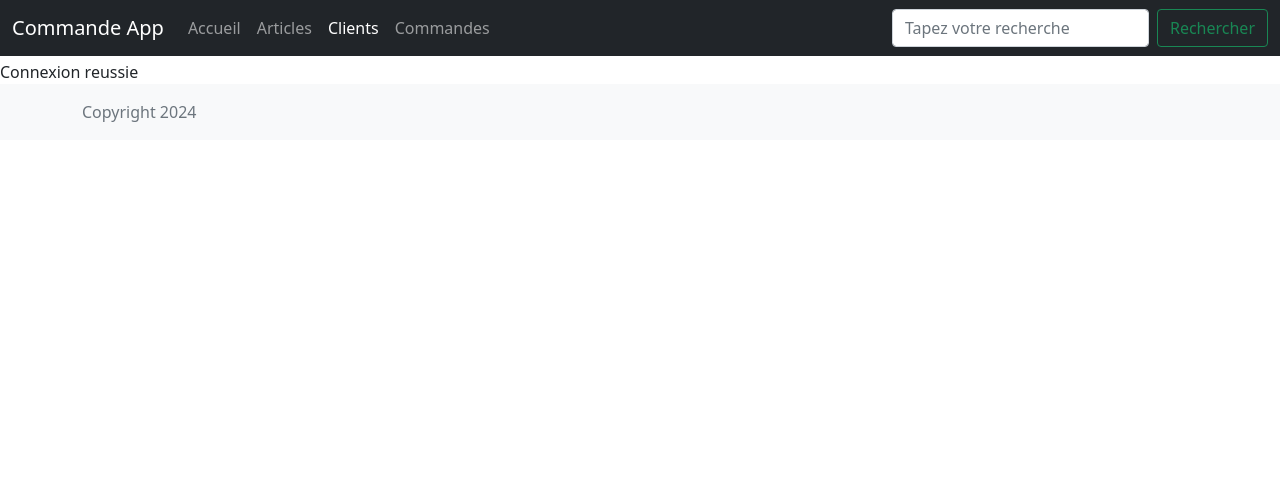
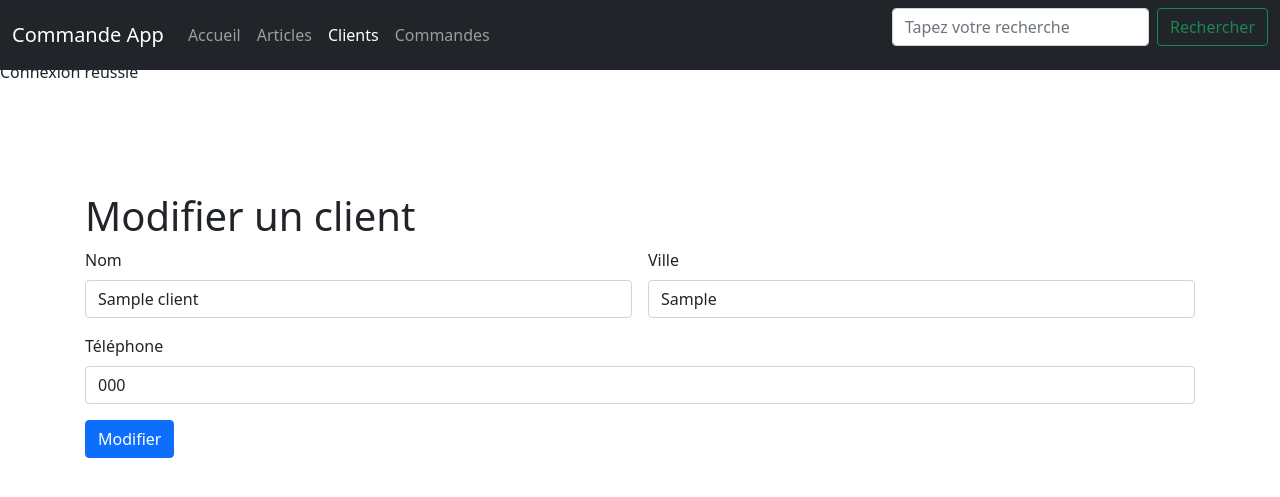
Before and after one commit to EddinAdou/Commande-App, a PHP site: page /updated.php?id=1 in a window 1280 px wide. Shown: the top 497 px of the page. Run offline with PHP 8.4, Linux system fonts and the light colour scheme; tables that the repository leaves empty or names only in its code hold one stand-in row (values such as "Sample post"); some libraries are stand-ins or nearby versions.

Commit message:
updated page

```diff
--- a/clients.php
+++ b/clients.php
@@ -43,7 +43,7 @@ $count = 0;
                     <td><?php echo isset($ligne["telephone"]) ? $ligne["telephone"] : ''; ?></td>
                     <td><?php echo isset($ligne["ville"]) ? $ligne["ville"] : ''; ?></td>
                     <td>
-                        <a href="" class="btn btn-success">
+                        <a href="updated.php?id=<?php echo $ligne["idclient"] ?>" class="btn btn-success">
                             <svg xmlns="http://www.w3.org/2000/svg" width="16" height="16" fill="currentColor"
                                 class="bi bi-pencil-square" viewBox="0 0 16 16">
                                 <path
--- a/updated.php
+++ b/updated.php
@@ -1,45 +1,62 @@
 <?php
-    $client=true;
-    include_once("header.php");
+$client = true;
 include_once("main.php");
 
-    if (!empty($_GET["idclient"])) {
+if (!empty($_GET["id"])) {
     $query = "SELECT * FROM client WHERE idclient = :id";
     $pdostmt = $pdo->prepare($query);
-        $pdostmt->execute(["id"=> $_GET["id"]]);
-        while($row= $pdostmt->fetch(PDO::FETCH_ASSOC)) :
+    $pdostmt->execute(["id" => $_GET["id"]]);
+    $row = $pdostmt->fetch(PDO::FETCH_ASSOC);
+    $pdostmt->closeCursor();
 
+    if ($_SERVER["REQUEST_METHOD"] == "POST") {
+        // Récupérer les données du formulaire
+        $nom = $_POST["inputnom"];
+        $ville = $_POST["inputville"];
+        $telephone = $_POST["inputtel"];
+
+        // Mettre à jour les données dans la base de données
+        $updateQuery = "UPDATE client SET nom = :nom, ville = :ville, telephone = :telephone WHERE idclient = :id";
+        $updateStmt = $pdo->prepare($updateQuery);
+        $updateStmt->execute([
+            "nom" => $nom,
+            "ville" => $ville,
+            "telephone" => $telephone,
+            "id" => $_GET["id"]
+        ]);
+
+        // Redirection vers la page clients.php
+        header('Location: clients.php');
+        exit;
+    }
+
+    if ($row) :
 ?>
+<?php include_once("header.php"); ?>
 <main class="flex-shrink-0">
     <div class="container">
         <h1 class="mt-5">Modifier un client</h1>
 
         <form class="row g-3" method="POST">
             <div class="col-md-6">
-                        <label for="inputnom" class="form-label">nom</label>
-                        <input type="text" class="form-control" id="inputnom" name="inputnom" value=<?php echo $row["nom"]?> required>
+                <label for="inputnom" class="form-label">Nom</label>
+                <input type="text" class="form-control" id="inputnom" name="inputnom" value="<?php echo htmlspecialchars($row['nom']); ?>" required>
             </div>
             <div class="col-md-6">
-                        <label for="inputPassword4" class="form-label">ville</label>
-                        <input type="text" class="form-control" id="inputville" name="inputville" required>
+                <label for="inputville" class="form-label">Ville</label>
+                <input type="text" class="form-control" id="inputville" name="inputville" value="<?php echo htmlspecialchars($row['ville']); ?>" required>
             </div>
             <div class="col-12">
-                        <label for="inputAddress" class="form-label">telephone</label>
-                        <input type="text" class="form-control" id="inputtel" name="inputtel"  required>
+                <label for="inputtel" class="form-label">Téléphone</label>
+                <input type="text" class="form-control" id="inputtel" name="inputtel" value="<?php echo htmlspecialchars($row['telephone']); ?>" required>
             </div>
             <div class="col-12">
-                        <button type="submit" class="btn btn-primary">Valider</button>
+                <button type="submit" class="btn btn-primary">Modifier</button>
             </div>
         </form>
     </div>
 </main>
-
 <?php
-    endwhile;
-    //$pdostmt-closeCursor();
+    endif;
 }
 ?>
-
-<?php
-    include_once("footer.php");
-?>
```
Lines whose indentation alone changed are shown as unchanged.
